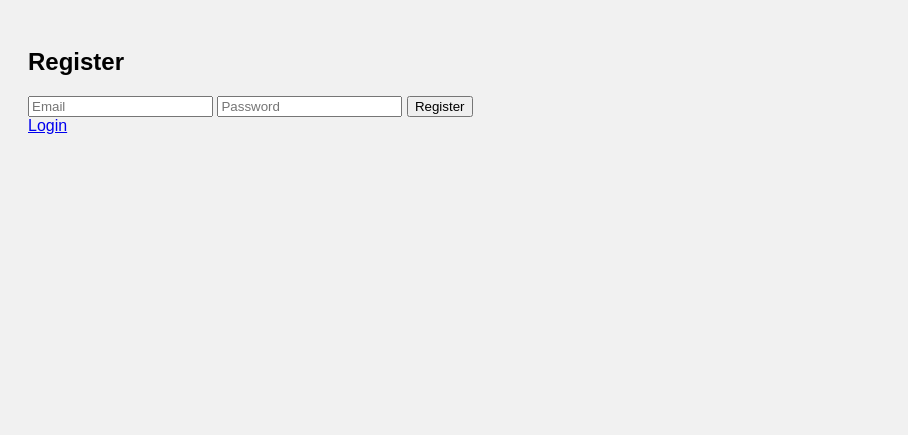
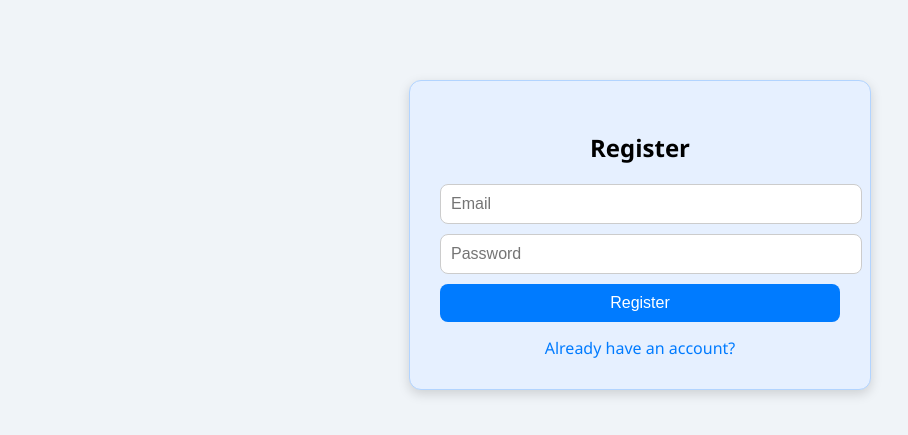
Before and after one commit to Baillie11/ClickCountdown, a Flask app: page /register in a window 1280 px wide. Shown: the top 435 px of the page, without its empty margins (0-908 px from the left). Run offline with Flask 3, Linux system fonts and the light colour scheme.

Commit message:
Updated login styling: pale blue background, border, shadow, register link repositioned

```diff
--- a/app/static/style.css
+++ b/app/static/style.css
@@ -1,16 +1,58 @@
 body {
-  font-family: Arial;
+  font-family: 'Segoe UI', sans-serif;
+  background-color: #f0f4f8;
   padding: 20px;
-  background: #f1f1f1;
+  margin: 0;
+  display: flex;
+  justify-content: center;
 }
-.grid {
-  display: grid;
-  grid-template-columns: repeat(auto-fill, minmax(200px, 1fr));
-  gap: 1em;
+
+.container {
+  max-width: 400px;
+  width: 100%;
+  background: #e6f0ff; /* Pale blue */
+  padding: 30px;
+  border-radius: 12px;
+  box-shadow: 0 4px 12px rgba(0,0,0,0.15);
+  margin-top: 60px;
+  border: 1px solid #b2d4ff;
 }
-.event {
-  background: white;
-  padding: 1em;
+
+h2 {
+  text-align: center;
+  margin-bottom: 20px;
+}
+
+form input,
+form button {
+  display: block;
+  width: 100%;
+  padding: 10px;
+  margin: 10px 0;
   border-radius: 8px;
-  box-shadow: 0 0 10px rgba(0,0,0,0.1);
+  border: 1px solid #ccc;
+  font-size: 16px;
 }
+
+form button {
+  background-color: #007bff;
+  color: white;
+  border: none;
+  cursor: pointer;
+}
+
+form button:hover {
+  background-color: #0056b3;
+}
+
+a {
+  display: block;
+  text-align: center;
+  margin-top: 15px;
+  color: #007bff;
+  text-decoration: none;
+}
+
+a:hover {
+  text-decoration: underline;
+}
--- a/app/templates/dashboard.html
+++ b/app/templates/dashboard.html
@@ -1,5 +1,6 @@
 {% extends 'base.html' %}
 {% block content %}
+<div class="container">
   <h2>My Events</h2>
 
   <form method="POST">
@@ -19,4 +20,5 @@
   </div>
 
   <a href="{{ url_for('auth.logout') }}">Logout</a>
+</div>
 {% endblock %}
--- a/app/templates/register.html
+++ b/app/templates/register.html
@@ -1,10 +1,12 @@
 {% extends 'base.html' %}
 {% block content %}
-<h2>Register</h2>
-<form method="POST">
-  <input name="email" placeholder="Email">
-  <input name="password" placeholder="Password" type="password">
-  <button type="submit">Register</button>
-</form>
-<a href="{{ url_for('auth.login') }}">Login</a>
+<div class="container">
+  <h2>Register</h2>
+  <form method="POST">
+    <input name="email" placeholder="Email" required>
+    <input name="password" type="password" placeholder="Password" required>
+    <button type="submit">Register</button>
+  </form>
+  <a href="{{ url_for('auth.login') }}">Already have an account?</a>
+</div>
 {% endblock %}
```
Also changed, not shown: app/templates/login.html (+9 -7 lines). Lines whose indentation alone changed are shown as unchanged.
